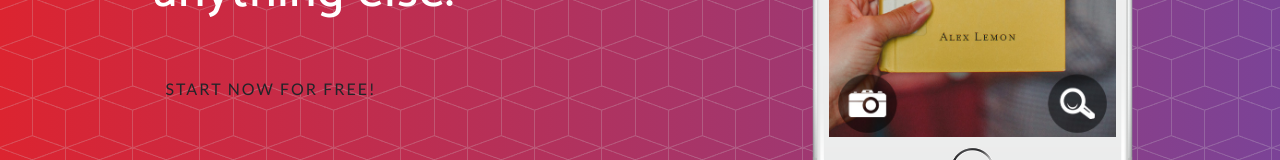
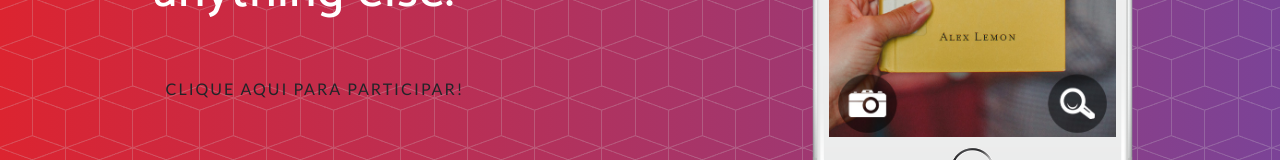
Before and after one commit to gumadeiras/app-edital-capes, a website with bundled scripts: page index.html in a window 1280 px wide. Shown: the part 515-675 px from the top of the page. Built offline with nearby package versions, Linux system fonts and the light colour scheme; a web font is replaced by a local one.

Commit message:
Update index.html

```diff
--- a/index.html
+++ b/index.html
@@ -60,7 +60,7 @@
         <div class="col-lg-7 my-auto">
           <div class="header-content mx-auto">
             <h1 class="mb-5">New Age is an app landing page that will help you beautifully showcase your new mobile app, or anything else!</h1>
-            <a href="#download" class="btn btn-outline btn-xl js-scroll-trigger">Start Now for Free!</a>
+            <a href="#download" class="btn btn-outline btn-xl js-scroll-trigger">Clique aqui para participar!</a>
           </div>
         </div>
         <div class="col-lg-5 my-auto">
```
